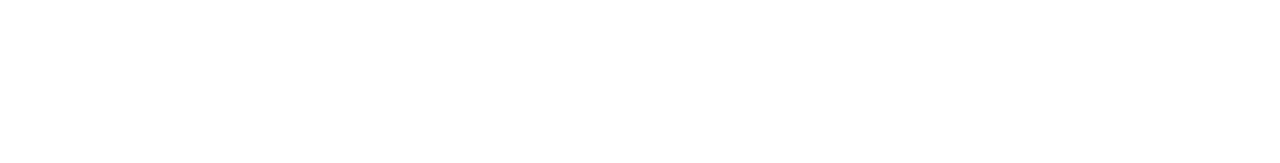
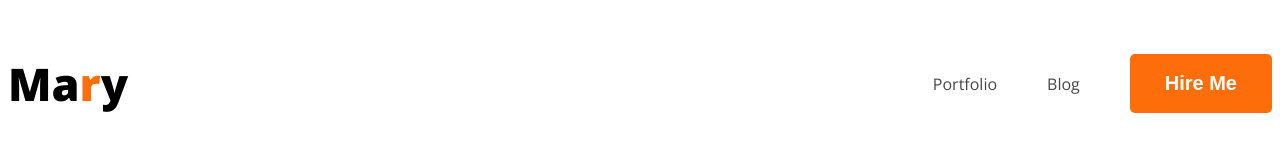
Before and after one commit to Iqbalmasudr/webdeveloper-Portfolio, a plain HTML site: page index.html in a window 1280 px wide. Drawn offline with nearby package versions, Linux system fonts and the light colour scheme.

Commit message:
added nav

```diff
--- a/index.html
+++ b/index.html
@@ -3,9 +3,45 @@
 <head>
     <meta charset="UTF-8">
     <meta name="viewport" content="width=device-width, initial-scale=1.0">
-    <title>Document</title>
+    <title>webdeveloper-Portfolio</title>
+
+    <link rel="preconnect" href="https://fonts.googleapis.com">
+<link rel="preconnect" href="https://fonts.gstatic.com" crossorigin>
+<link href="https://fonts.googleapis.com/css2?family=Open+Sans:wght@400;700;800&display=swap" rel="stylesheet">
+
+
+
+
+
+
+    <link rel="stylesheet" href="style/portfolio.css">
+    <link rel="shortcut icon" href="images/Favicon/images.png" type="image/x-icon">
+
 </head>
 <body>
 
+        <!-- header shob nev menu -->
+    <header>
+        <nav>
+            <h3 class="nav-taitel">Ma<span class="text-parimari">r</span>y</h3>
+            <ul>
+                <li><a href="#">Portfolio</a></li>
+                <li><a href="#">Blog</a></li>
+                <li><button class="btn-primary">Hire Me</button></li>
+            </ul>
+        </nav>
+
+    </header>
+        <!-- main ar article -->
+    <main>
+
+    </main>
+        <!-- footer ar desing -->
+    <footer>
+
+    </footer>
+
+
+
 </body>
 </html>
--- /dev/null
+++ b/style/portfolio.css
@@ -0,0 +1,53 @@
+/* *{
+    margin: 0;
+    padding: 0;
+} */
+
+/* font style */
+body {
+    font-family: 'Open Sans', sans-serif;
+}
+
+.text-parimari {
+    color: #FD6E0A;
+}
+
+.btn-primary {
+    border-radius: 5px;
+    background: #FD6E0A;
+    border: 0;
+    color: white;
+    font-size: 20px;
+    font-weight: 700;
+    padding: 18px 35px;
+}
+
+/* nav related styles */
+nav {
+    display: flex;
+    align-items: center;
+    justify-content: space-between;
+
+}
+
+.nav-taitel {
+    font-size: 45px;
+    font-weight: 800;
+}
+
+nav>ul {
+    display: flex;
+    align-items: center;
+
+}
+
+nav li {
+    list-style: none;
+    margin-left: 50px;
+    /* align-items: center; */
+}
+
+nav a {
+    text-decoration: none;
+    color: #474747;
+}
```
Also changed, not shown: images/Favicon/images.png (added), images/developer.png (added), images/hardy.png (added), images/header_bg.png (added), images/icons/facebook.png (added), images/icons/insta.png (added), images/icons/js.png (added), images/icons/mongo.png (added), images/icons/nodejs.png (added), images/icons/react.png (added), images/icons/twitter.png (added).
